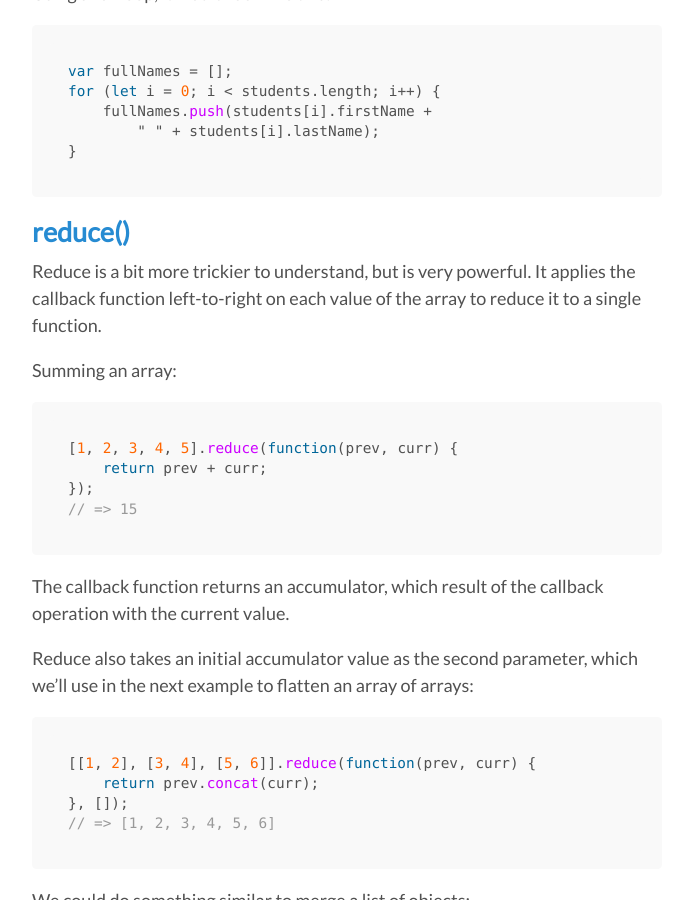
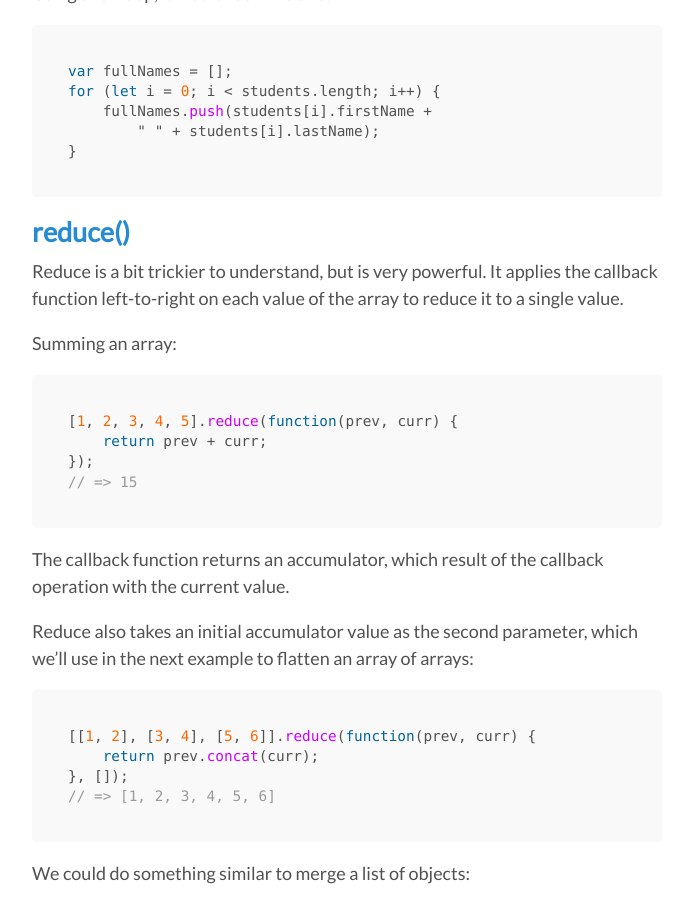
Before and after one commit to aaewong/aaewong.github.io, a Jekyll site: the page built from _posts/2016-08-23-functional_javascript.md, in a window 1280 px wide and 900 px high, scrolled down 2456 px. Shown: the whole window, without its empty margins (293-981 px from the left). Built offline with Jekyll 4.4.1, drawn with Linux system fonts in a browser that asks for light colours; some of the changed text lies outside the part shown.

Commit message:
[post] typos and title

````diff
--- a/_posts/2016-08-23-functional_javascript.md
+++ b/_posts/2016-08-23-functional_javascript.md
@@ -1,6 +1,6 @@
 ---
 layout: post
-title: Functional JavaScript - Arrays
+title: "Functional JavaScript: Arrays"
 ---
 One of my favorite parts of JavaScript is its functional capabilities. As we discussed in my last post, JavaScript functions are first class objects, meaning that they can be passed around as variables, even to other functions. In this post, we'll look at some of the ways we can utilize JavaScript's functional features with the ```Array.prototype``` for cleaner code with reduced [side-effects](https://en.wikipedia.org/wiki/Side_effect_(computer_science)).
 
@@ -93,7 +93,7 @@
 
 ## [reduce()](https://developer.mozilla.org/en-US/docs/Web/JavaScript/Reference/Global_Objects/Array/reduce)
 
-Reduce is a bit more trickier to understand, but is very powerful. It applies the callback function left-to-right on each value of the array to reduce it to a single function.
+Reduce is a bit trickier to understand, but is very powerful. It applies the callback function left-to-right on each value of the array to reduce it to a single value.
 
 Summing an array:
 
````
